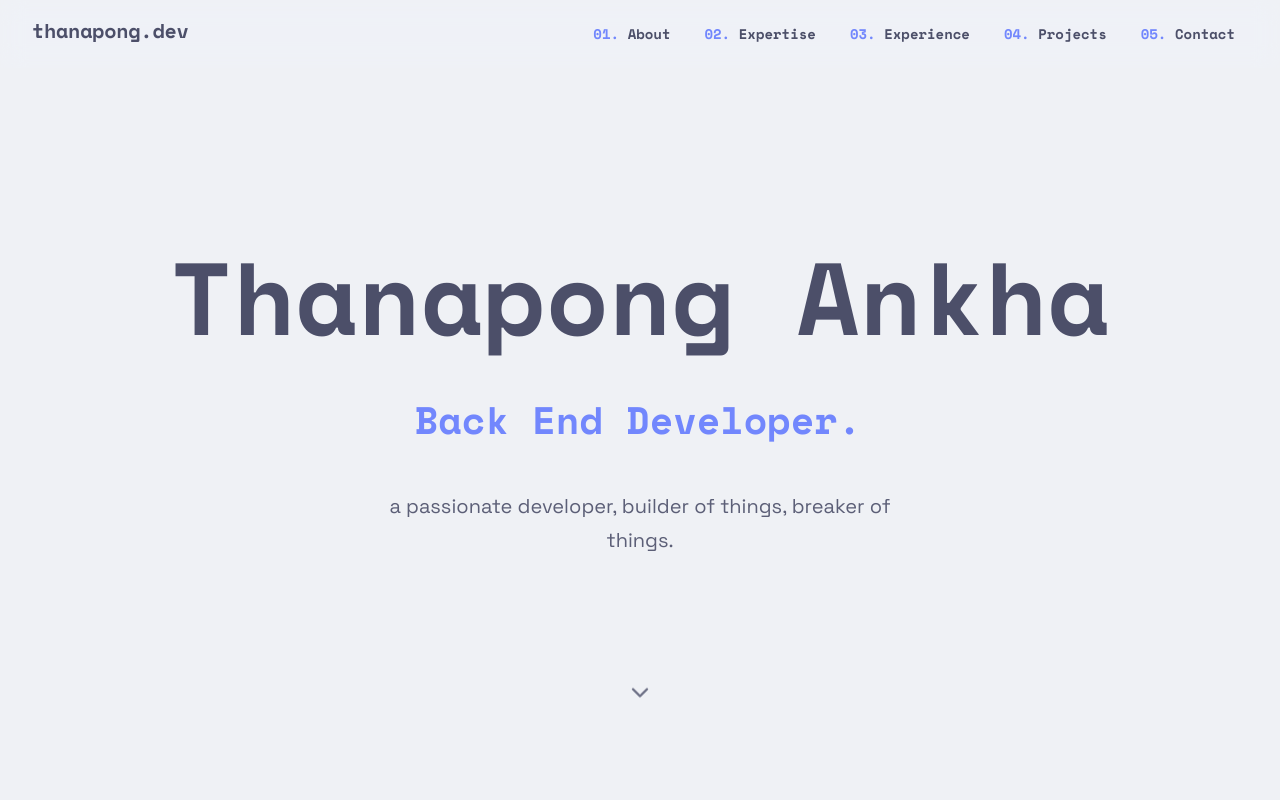
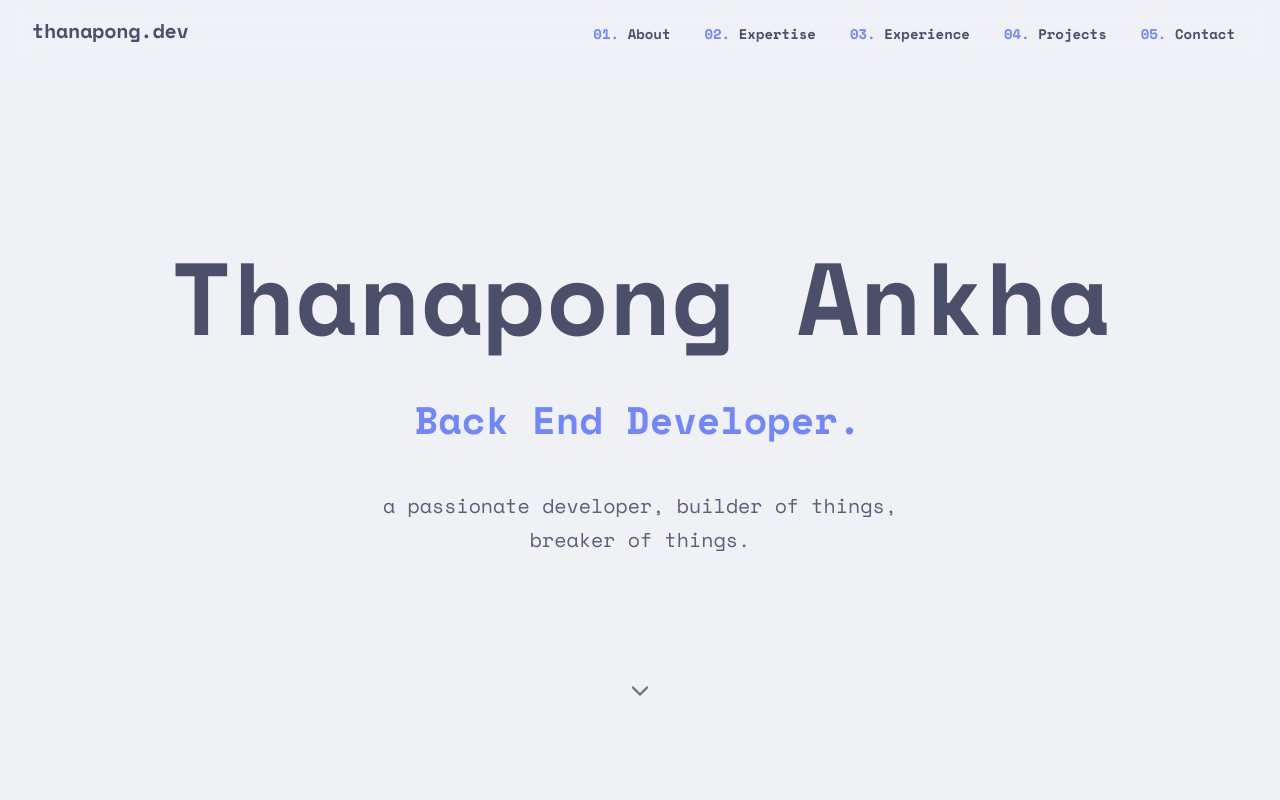
Before and after one commit to lindstorm76/gui-portfolio, a React (Vite) app: page / in a window 1280 px wide. Shown: the top 800 px of the page. Built offline with nearby package versions, Linux system fonts and the light colour scheme.

Commit message:
remove unused font-family properties

```diff
--- a/index.html
+++ b/index.html
@@ -8,7 +8,7 @@
     <link rel="preconnect" href="https://fonts.googleapis.com" />
     <link rel="preconnect" href="https://fonts.gstatic.com" crossorigin />
     <link
-      href="https://fonts.googleapis.com/css2?family=Space+Grotesk:wght@300..700&family=Space+Mono:ital,wght@0,400;0,700;1,400;1,700&display=swap"
+      href="https://fonts.googleapis.com/css2?family=Space+Mono:ital,wght@0,400;0,700;1,400;1,700&display=swap"
       rel="stylesheet"
     />
   </head>
--- a/src/components/Contact.tsx
+++ b/src/components/Contact.tsx
@@ -22,7 +22,6 @@
 `;
 
 const Title = styled.h2`
-  font-family: ${({ theme }) => theme.fonts.mono};
   font-size: ${({ theme }) => theme.fontSizes.mobile["3xl"]};
   font-weight: 700;
   text-align: center;
@@ -60,7 +59,6 @@
 const Button = styled.a`
   display: inline-block;
   padding: ${({ theme }) => `${theme.spacing[3]} ${theme.spacing[8]}`};
-  font-family: ${({ theme }) => theme.fonts.mono};
   font-size: ${({ theme }) => theme.fontSizes.mobile.sm};
   font-weight: 700;
   color: ${({ theme }) => theme.colors.text};
--- a/src/components/Email.tsx
+++ b/src/components/Email.tsx
@@ -29,7 +29,6 @@
 const EmailLink = styled.a`
   color: ${({ theme }) => theme.colors.text};
   font-size: ${({ theme }) => theme.fontSizes.mobile.xs};
-  font-family: ${({ theme }) => theme.fonts.mono};
   letter-spacing: 0.1em;
   writing-mode: vertical-rl;
   transition: all 0.3s ease;
--- a/src/components/Experience.tsx
+++ b/src/components/Experience.tsx
@@ -62,7 +62,6 @@
 `;
 
 const Title = styled.h2`
-  font-family: ${({ theme }) => theme.fonts.mono};
   font-size: ${({ theme }) => theme.fontSizes.mobile["3xl"]};
   color: ${({ theme }) => theme.colors.text};
   font-weight: 700;
@@ -113,7 +112,6 @@
 `;
 
 const Company = styled.h3`
-  font-family: ${({ theme }) => theme.fonts.mono};
   font-size: ${({ theme }) => theme.fontSizes.mobile["xl"]};
   font-weight: 700;
   color: ${({ theme }) => theme.colors.text};
@@ -124,7 +122,6 @@
 `;
 
 const Role = styled.p`
-  font-family: ${({ theme }) => theme.fonts.mono};
   font-size: ${({ theme }) => theme.fontSizes.mobile.lg};
   color: ${({ theme }) => theme.colors.lavender};
   font-weight: 600;
@@ -182,7 +179,6 @@
 `;
 
 const Tag = styled.span`
-  font-family: ${({ theme }) => theme.fonts.mono};
   font-size: ${({ theme }) => theme.fontSizes.mobile.sm};
   color: ${({ theme }) => theme.colors.subtext1};
   border: 1px solid ${({ theme }) => theme.colors.subtext1};
--- a/src/components/Expertise.tsx
+++ b/src/components/Expertise.tsx
@@ -96,7 +96,6 @@
 `;
 
 const Title = styled.h2`
-  font-family: ${({ theme }) => theme.fonts.mono};
   font-size: ${({ theme }) => theme.fontSizes.mobile["3xl"]};
   color: ${({ theme }) => theme.colors.text};
   font-weight: 700;
@@ -125,7 +124,6 @@
 `;
 
 const CategoryLabel = styled.h3`
-  font-family: ${({ theme }) => theme.fonts.mono};
   font-size: ${({ theme }) => theme.fontSizes.mobile.md};
   color: ${({ theme }) => theme.colors.text};
   letter-spacing: 0.08em;
@@ -182,7 +180,6 @@
   display: flex;
   align-items: center;
   justify-content: center;
-  font-family: ${({ theme }) => theme.fonts.mono};
   font-size: 10px;
   font-weight: 600;
   color: #000;
--- a/src/components/Hero.tsx
+++ b/src/components/Hero.tsx
@@ -17,7 +17,6 @@
 `;
 
 const Name = styled.h1`
-  font-family: ${({ theme }) => theme.fonts.mono};
   font-size: clamp(3rem, 8vw, 8rem);
   color: ${({ theme }) => theme.colors.text};
   font-weight: 700;
@@ -25,7 +24,6 @@
 `;
 
 const Role = styled.p`
-  font-family: ${({ theme }) => theme.fonts.mono};
   font-size: clamp(1.5rem, 3vw, 3rem);
   color: ${({ theme }) => theme.colors.lavender};
   font-weight: 700;
--- a/src/components/Navbar.tsx
+++ b/src/components/Navbar.tsx
@@ -43,7 +43,6 @@
   letter-spacing: -0.01em;
   position: relative;
   z-index: 201;
-  font-family: ${({ theme }) => theme.fonts.mono};
   margin-bottom: calc(${({ theme }) => theme.spacing[1]} + 1px);
 
   @media (min-width: 768px) {
@@ -128,7 +127,6 @@
   color: ${({ theme }) => theme.colors.text};
   font-size: ${({ theme }) => theme.fontSizes.mobile["2xl"]};
   font-weight: 600;
-  font-family: ${({ theme }) => theme.fonts.mono};
   border-radius: ${({ theme }) => theme.radii.md};
   transition:
     background-color 0.15s ease,
@@ -141,7 +139,6 @@
   flex-direction: row;
   gap: ${({ theme }) => theme.spacing[2]};
   font-weight: 600;
-  font-family: ${({ theme }) => theme.fonts.mono};
 
   @media (min-width: 768px) {
     display: flex;
--- a/src/styles/GlobalStyles.ts
+++ b/src/styles/GlobalStyles.ts
@@ -16,7 +16,7 @@
   }
 
   body {
-    font-family: ${({ theme }) => theme.fonts.sans};
+    font-family: ${({ theme }) => theme.fonts.mono};
     font-size: ${({ theme }) => theme.fontSizes.mobile.md};
 
     @media (min-width: 768px) {
--- a/src/theme.ts
+++ b/src/theme.ts
@@ -31,7 +31,7 @@
     crust: "#dce0e8",
   },
   fonts: {
-    sans: "'Space Grotesk', system-ui, Avenir, Helvetica, Arial, sans-serif",
+    sans: "system-ui, Avenir, Helvetica, Arial, sans-serif",
     mono: "'Space Mono', system-ui, Avenir, Helvetica, Arial, sans-serif",
   },
   fontSizes: {
```
